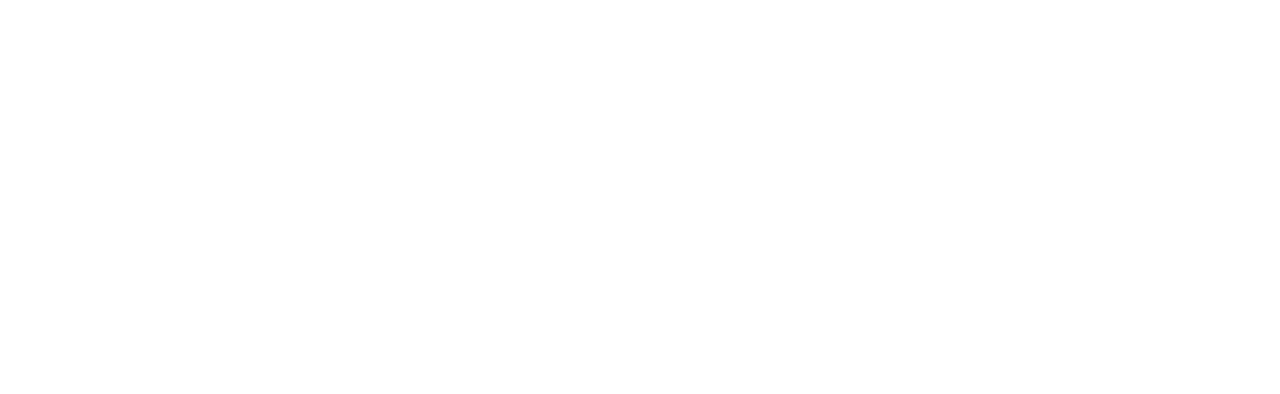
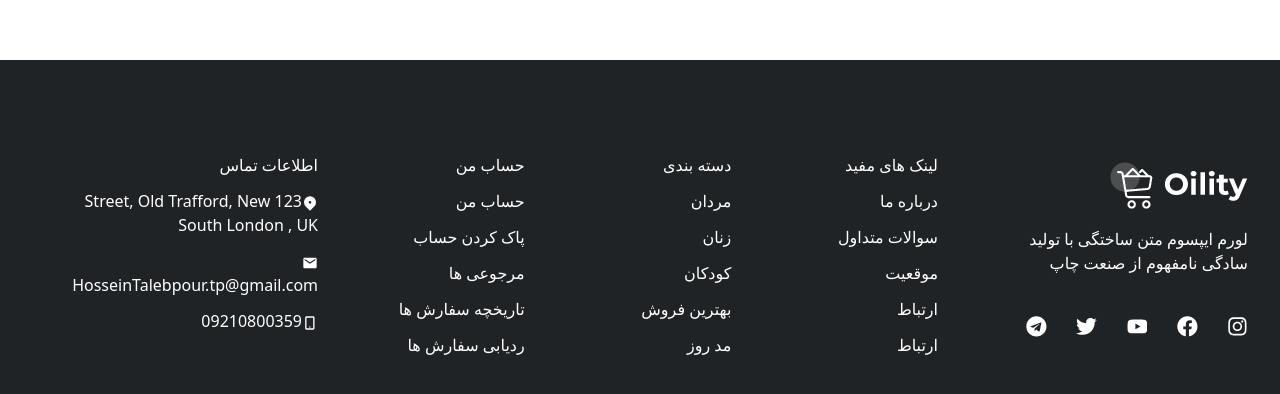
Before and after one commit to hosseintp/Oility, a Next.js app: page / in a window 1280 px wide. Shown: the part 886-1280 px from the top of the page. Before the commit the page ends 946 px from the top, so only its background shows below. Built offline with nearby package versions, Linux system fonts and the light colour scheme.

Commit message:
footer first commit

```diff
--- /dev/null
+++ b/components/Footer.js
@@ -0,0 +1,151 @@
+import Image from "next/image";
+import { RiMapPin2Fill } from "react-icons/ri";
+import { MdEmail } from "react-icons/md";
+import { BiMobileAlt } from "react-icons/bi";
+import {
+  FaFacebook,
+  FaTwitter,
+  FaInstagram,
+  FaYoutube,
+  FaTelegram,
+} from "react-icons/fa";
+import Footerlogo from "../public/logo-transparent.png";
+const Footer = () => {
+  return (
+    <footer>
+      <div className="container-fluid dark-bg py-5">
+        <div className="container py-5">
+          <div className="row">
+            <div className="col-12 col-md-6 col-lg-3">
+              <ul className="footer-ul">
+                <li>
+                  <Image src={Footerlogo} />
+                </li>
+                <li>
+                  <p>
+                    لورم ایپسوم متن ساختگی با تولید سادگی نامفهوم از صنعت چاپ
+                  </p>
+                </li>
+                <li>
+                  <ul className="d-flex justify-content-between media">
+                    <li>
+                      <a href="#" className="text-white">
+                        <FaInstagram />
+                      </a>
+                    </li>
+                    <li>
+                      <a href="#" className="text-white">
+                        <FaFacebook />
+                      </a>
+                    </li>
+                    <li>
+                      <a href="#" className="text-white">
+                        <FaYoutube />
+                      </a>
+                    </li>
+                    <li>
+                      <a href="#" className="text-white">
+                        <FaTwitter />
+                      </a>
+                    </li>
+                    <li>
+                      <a href="#" className="text-white">
+                        <FaTelegram />
+                      </a>
+                    </li>
+                  </ul>
+                </li>
+              </ul>
+            </div>
+            <div className="col-12 col-md-6 col-lg-2">
+              <h6>لینک های مفید</h6>
+              <ul className="footer-ul">
+                <li>
+                  <a href="#">درباره ما</a>
+                </li>
+                <li>
+                  <a href="#">سوالات متداول</a>
+                </li>
+                <li>
+                  <a href="#">موقعیت</a>
+                </li>
+                <li>
+                  <a href="#">ارتباط</a>
+                </li>
+                <li>
+                  <a href="#">ارتباط</a>
+                </li>
+              </ul>
+            </div>
+            <div className="col-12 col-md-6 col-lg-2">
+              <h6>دسته بندی</h6>
+              <ul className="footer-ul">
+                <li>
+                  <a href="#">مردان</a>
+                </li>
+                <li>
+                  <a href="#">زنان</a>
+                </li>
+                <li>
+                  <a href="#">کودکان</a>
+                </li>
+                <li>
+                  <a href="#">بهترین فروش</a>
+                </li>
+                <li>
+                  <a href="#">مد روز</a>
+                </li>
+              </ul>
+            </div>
+            <div className="col-12 col-md-6 col-lg-2">
+              <h6>حساب من</h6>
+              <ul className="footer-ul">
+                <li>
+                  <a href="#">حساب من</a>
+                </li>
+                <li>
+                  <a href="#">پاک کردن حساب</a>
+                </li>
+                <li>
+                  <a href="#">مرجوعی ها</a>
+                </li>
+                <li>
+                  <a href="#">تاریخچه سفارش ها</a>
+                </li>
+                <li>
+                  <a href="#">ردیابی سفارش ها</a>
+                </li>
+              </ul>
+            </div>
+            <div className="col-12 col-md-6 col-lg-3">
+              <h6>اطلاعات تماس</h6>
+              <ul className="footer-ul">
+                <li>
+                  <span>
+                    <RiMapPin2Fill />
+                  </span>
+                  <a href="#">
+                    123 Street, Old Trafford, New South London , UK
+                  </a>
+                </li>
+                <li>
+                  <span>
+                    <MdEmail />
+                  </span>
+                  <a href="#">HosseinTalebpour.tp@gmail.com</a>
+                </li>
+                <li>
+                  <span>
+                    <BiMobileAlt />
+                  </span>
+                  <a href="#">09210800359</a>
+                </li>
+              </ul>
+            </div>
+          </div>
+        </div>
+      </div>
+    </footer>
+  );
+};
+export default Footer;
--- a/pages/_app.js
+++ b/pages/_app.js
@@ -1,12 +1,14 @@
 import Header from "../components/Header";
 import "../styles/global.css";
 import "../styles/bootstrap.min.css";
+import Footer from "../components/Footer";
 
 function MyApp({ Component, pageProps }) {
   return (
     <>
       <Header />
       <Component {...pageProps} />
+      <Footer />
     </>
   );
 }
--- a/styles/Sass/_vars.scss
+++ b/styles/Sass/_vars.scss
@@ -1 +1,2 @@
 $main-red: #ff324d;
+$dark-bg: #202325;
--- a/styles/global.css
+++ b/styles/global.css
@@ -4,6 +4,7 @@
   margin: 0;
   font-family: -apple-system, BlinkMacSystemFont, Segoe UI, Roboto, Oxygen,
  Ubuntu, Cantarell, Fira Sans, Droid Sans, Helvetica Neue, sans-serif;
+  overflow-x: hidden;
 }
 
 a {
@@ -15,6 +16,12 @@
   -webkit-box-sizing: border-box;
           box-sizing: border-box;
   direction: rtl;
+  padding: 0;
+  margin: 0;
+}
+
+* ul {
+  list-style: none;
 }
 
 .header-list,
@@ -85,7 +92,7 @@
   background-color: #d8d8d8;
   opacity: 0;
   visibility: hidden;
-  min-width: 240px;
+  min-width: 200px;
   text-align: right;
   padding: 8px;
   border-radius: 3px;
@@ -124,8 +131,72 @@
   top: -50%;
   -webkit-transition: all 0.4s ease-in-out;
   transition: all 0.4s ease-in-out;
-  min-width: 200px;
+  min-width: 170px;
   text-align: center;
   visibility: hidden;
 }
+
+.dark-bg {
+  background-color: #202325;
+  color: white;
+}
+
+.media {
+  font-size: 1.3rem;
+}
+
+.media li a:hover {
+  color: #ff324d;
+  cursor: pointer;
+}
+
+.footer-ul {
+  display: -webkit-box;
+  display: -ms-flexbox;
+  display: flex;
+  -webkit-box-orient: vertical;
+  -webkit-box-direction: normal;
+      -ms-flex-direction: column;
+          flex-direction: column;
+  -webkit-box-pack: justify;
+      -ms-flex-pack: justify;
+          justify-content: space-between;
+}
+
+.footer-ul li {
+  margin: 6px 0;
+}
+
+.footer-ul li a {
+  text-decoration: none;
+  color: white;
+  -webkit-transition: color 0.4s ease-in-out;
+  transition: color 0.4s ease-in-out;
+}
+
+.footer-ul li a:hover {
+  color: #ff324d;
+}
+
+@media screen and (max-width: 560px) {
+  .footer-ul {
+    text-align: center;
+  }
+  .footer-ul li {
+    margin: 10px auto;
+  }
+}
+
+.my-hei {
+  height: 75vh;
+  display: -webkit-box;
+  display: -ms-flexbox;
+  display: flex;
+  -webkit-box-align: center;
+      -ms-flex-align: center;
+          align-items: center;
+  -webkit-box-pack: center;
+      -ms-flex-pack: center;
+          justify-content: center;
+}
 /*# sourceMappingURL=global.css.map */
--- a/styles/global.scss
+++ b/styles/global.scss
@@ -6,6 +6,7 @@
   margin: 0;
   font-family: -apple-system, BlinkMacSystemFont, Segoe UI, Roboto, Oxygen,
     Ubuntu, Cantarell, Fira Sans, Droid Sans, Helvetica Neue, sans-serif;
+  overflow-x: hidden;
 }
 
 a {
@@ -16,6 +17,11 @@
 * {
   box-sizing: border-box;
   direction: rtl;
+  padding: 0;
+  margin: 0;
+  ul {
+    list-style: none;
+  }
 }
 .header-list,
 .nav {
@@ -61,7 +67,7 @@
     background-color: rgb(216, 216, 216);
     opacity: 0;
     visibility: hidden;
-    min-width: 240px;
+    min-width: 200px;
     text-align: right;
     padding: 8px;
     border-radius: 3px;
@@ -94,7 +100,48 @@
   right: 125%;
   top: -50%;
   transition: all 0.4s ease-in-out;
-  min-width: 200px;
+  min-width: 170px;
   text-align: center;
   visibility: hidden;
 }
+.dark-bg {
+  background-color: $dark-bg;
+  color: rgb(255, 255, 255);
+}
+.media {
+  font-size: 1.3rem;
+  li a:hover {
+    color: $main-red;
+    cursor: pointer;
+  }
+}
+.footer-ul {
+  display: flex;
+  flex-direction: column;
+  justify-content: space-between;
+  li {
+    margin: 6px 0;
+    a {
+      text-decoration: none;
+      color: white;
+      transition: color 0.4s ease-in-out;
+      &:hover {
+        color: $main-red;
+      }
+    }
+  }
+}
+@media screen and (max-width: 560px) {
+  .footer-ul {
+    text-align: center;
+    li {
+      margin: 10px auto;
+    }
+  }
+}
+.my-hei {
+  height: 75vh;
+  display: flex;
+  align-items: center;
+  justify-content: center;
+}
```
Also changed, not shown: public/logo-transparent.png (added), styles/bootstrap.min.css, 1 other file (tests, documents, lock files or other folders).
